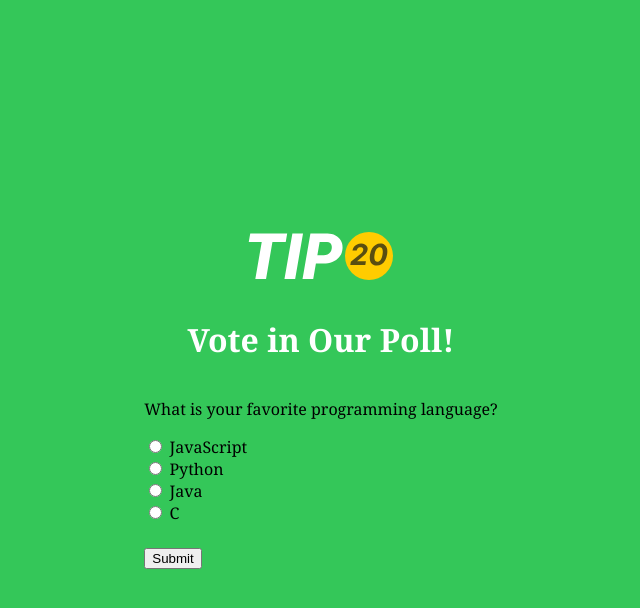
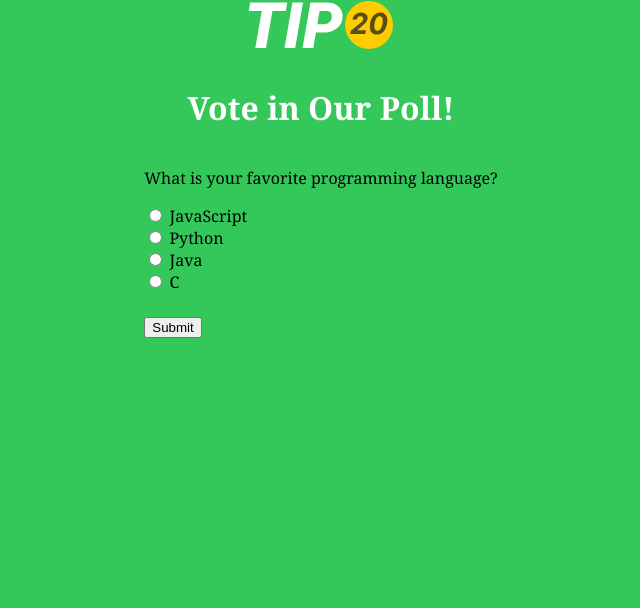
Before and after one commit to njcobb/tip20base, a plain HTML site: page index.html in a window 1280 px wide. Shown: the whole page, without its empty margins (319-959 px from the left). Drawn offline with Linux system fonts and the light colour scheme; no server answers.

Commit message:
Style Update

```diff
--- a/style.css
+++ b/style.css
@@ -7,7 +7,7 @@ body {
     flex-direction: column;         /* Define axis in which flex items are laid out */
 
     align-items: center;            /* Centers content horizontally */
-    justify-content: center;        /* Centers content vertically */
+    /* justify-content: center;        /* Centers content vertically */
     min-height: 100vh;              /* Ensures the body takes the full height of the viewport */
 }
 
```
